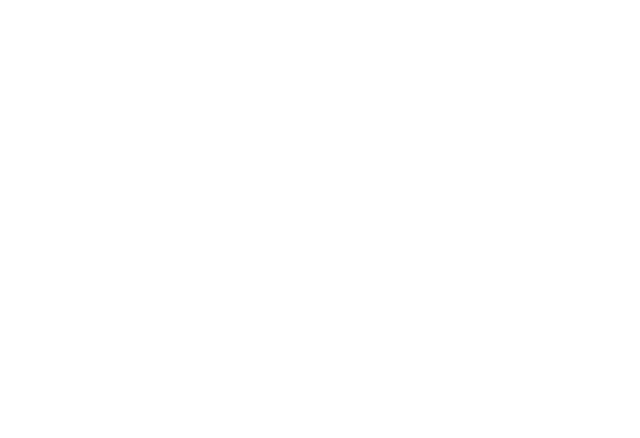
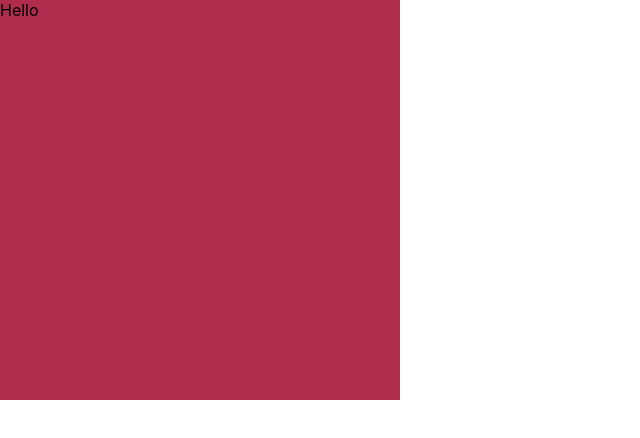
Before and after one commit to gprokopiv/project-react, a React (Create React App) app: page / in a window 1280 px wide. Shown: the top 438 px of the page, without its empty margins (0-640 px from the left). Built offline with nearby package versions, Linux system fonts and the light colour scheme.

Commit message:
container

```diff
--- a/src/App.js
+++ b/src/App.js
@@ -1,11 +1,13 @@
 import logo from './logo.svg';
-import Container from "./components/UI/Container/index";
+import ProductCard from './components/ProductCard/'
+import Container from './components/UI/Container/';
+
 import './App.css';
 
 function App() {
   return (
-    <Container>
-
+<Container>
+  <ProductCard />
     </Container>
   );
 }
--- /dev/null
+++ b/src/components/ProductCard/index.jsx
@@ -0,0 +1,15 @@
+import React from "react";
+import Proptypes from 'prop-types'
+import s from './productCard.module.css';
+
+
+const ProductCard = ({ imgSrc }) => {
+    return <section className={s.card}>
+        Hello
+    </section>
+}
+
+// Card.propTypes =  { imgSrc:
+//     'https://images.pexels.com/photos/461198/pexels-photo-461198.jpeg?dpr=2&h=480&w=640'}
+
+export default ProductCard;
--- /dev/null
+++ b/src/components/ProductCard/productCard.module.css
@@ -0,0 +1,5 @@
+.card {
+    width: 400px;
+    height: 400px;
+    background: rgb(175, 44, 77);
+}
--- a/src/components/UI/Container/Container.module.css
+++ b/src/components/UI/Container/Container.module.css
@@ -0,0 +1,5 @@
+.container {
+    max-width: 1100ps;
+    width: 100%;
+    margin: 0 auto;
+}
--- a/src/components/UI/Container/index.jsx
+++ b/src/components/UI/Container/index.jsx
@@ -1,12 +1,12 @@
-import React from "react";
+import React from 'react';
+// import s from 'Container.module.css';
 
+const Container = ({ children }) => {
+    return <div > {children} </div>
+};
 
-const Container = (() => {
-    return (
-        <div>
+// Container.propTypes = {
 
-        </div>
-    );
-});
+// }
 
 export default Container;
```
